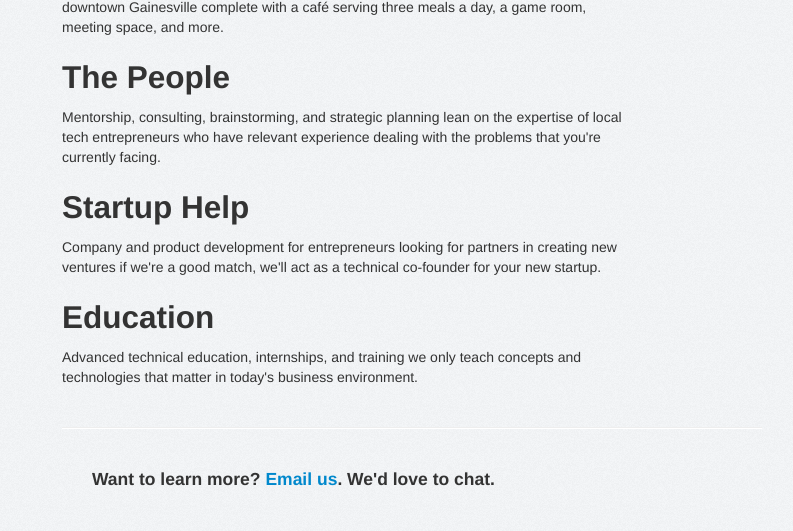
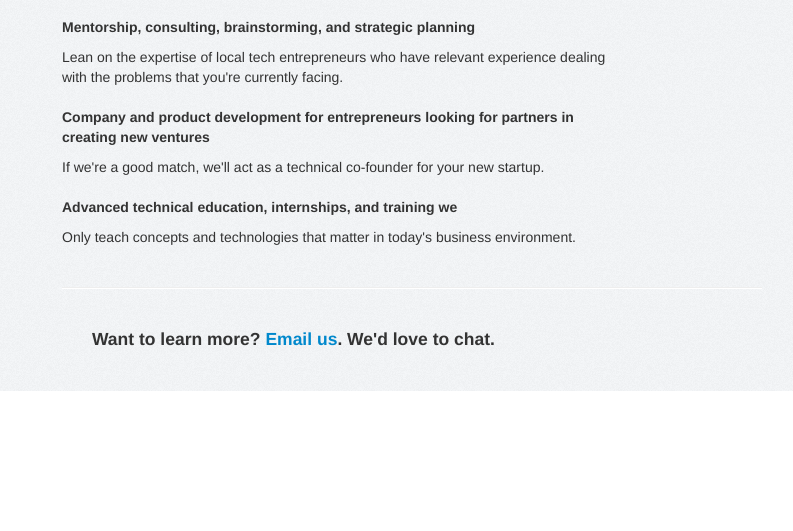
Before and after one commit to foundrs/foundrs.github.com, a plain HTML site: page about.html in a window 1280 px wide. Shown: the part 685-1216 px from the top of the page, without its empty margins (228-1021 px from the left). After the commit the page ends 1076 px from the top, so only its background shows below. Drawn offline with Linux system fonts and the light colour scheme.

Commit message:
changed headings on about page

```diff
--- a/about.html
+++ b/about.html
@@ -35,30 +35,30 @@
 
     <div class="row">
         <div class="span6">
-            <h2>The Pad</h2>
+            <h5>A nifty coworking office space with a Silicon Valley vibe at Founders Pad, located in downtown Gainesville</h5>
             <p>
-            A nifty coworking office space with a Silicon Valley vibe at Founders Pad, located in downtown Gainesville complete with a café serving three meals a day, a game room, meeting space, and more.
+            Complete with a café serving three meals a day, a game room, meeting space, and more.
             </p>
         </div>
 
         <div class="span6">
-            <h2>The People</h2>
+            <h5>Mentorship, consulting, brainstorming, and strategic planning</h5>
             <p>
-                Mentorship, consulting, brainstorming, and strategic planning lean on the expertise of local tech entrepreneurs who have relevant experience dealing with the problems that you're currently facing.
+            Lean on the expertise of local tech entrepreneurs who have relevant experience dealing with the problems that you're currently facing.
             </p>
         </div>
 
         <div class="span6">
-            <h2>Startup Help</h2>
+            <h5>Company and product development for entrepreneurs looking for partners in creating new ventures</h5>
             <p>
-                Company and product development for entrepreneurs looking for partners in creating new ventures if we're a good match, we'll act as a technical co-founder for your new startup.
+                 If we're a good match, we'll act as a technical co-founder for your new startup.
             </p>
         </div>
 
         <div class="span6">
-            <h2>Education</h2>
+            <h5>Advanced technical education, internships, and training we</h5>
             <p>
-            Advanced technical education, internships, and training we only teach concepts and technologies that matter in today's business environment.
+            Only teach concepts and technologies that matter in today's business environment.
             </p>
         </div>
     </div>
```
